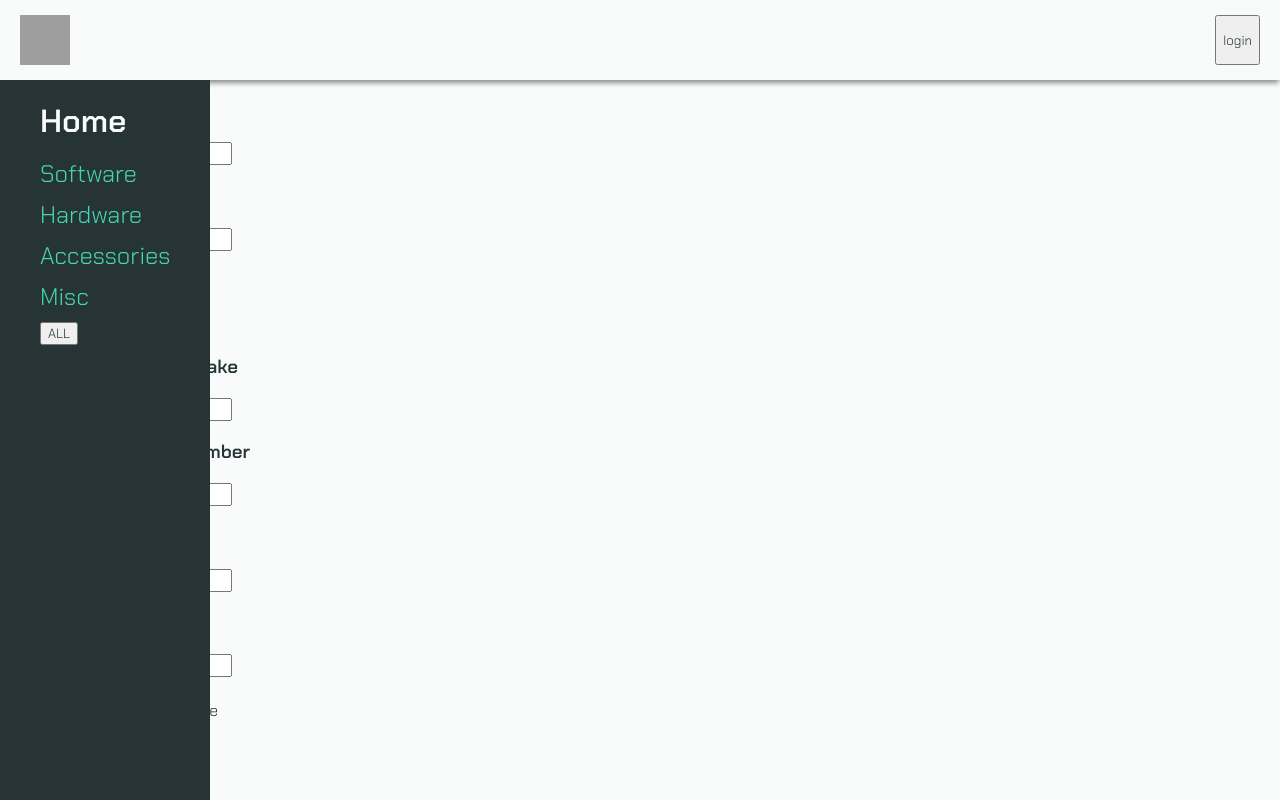
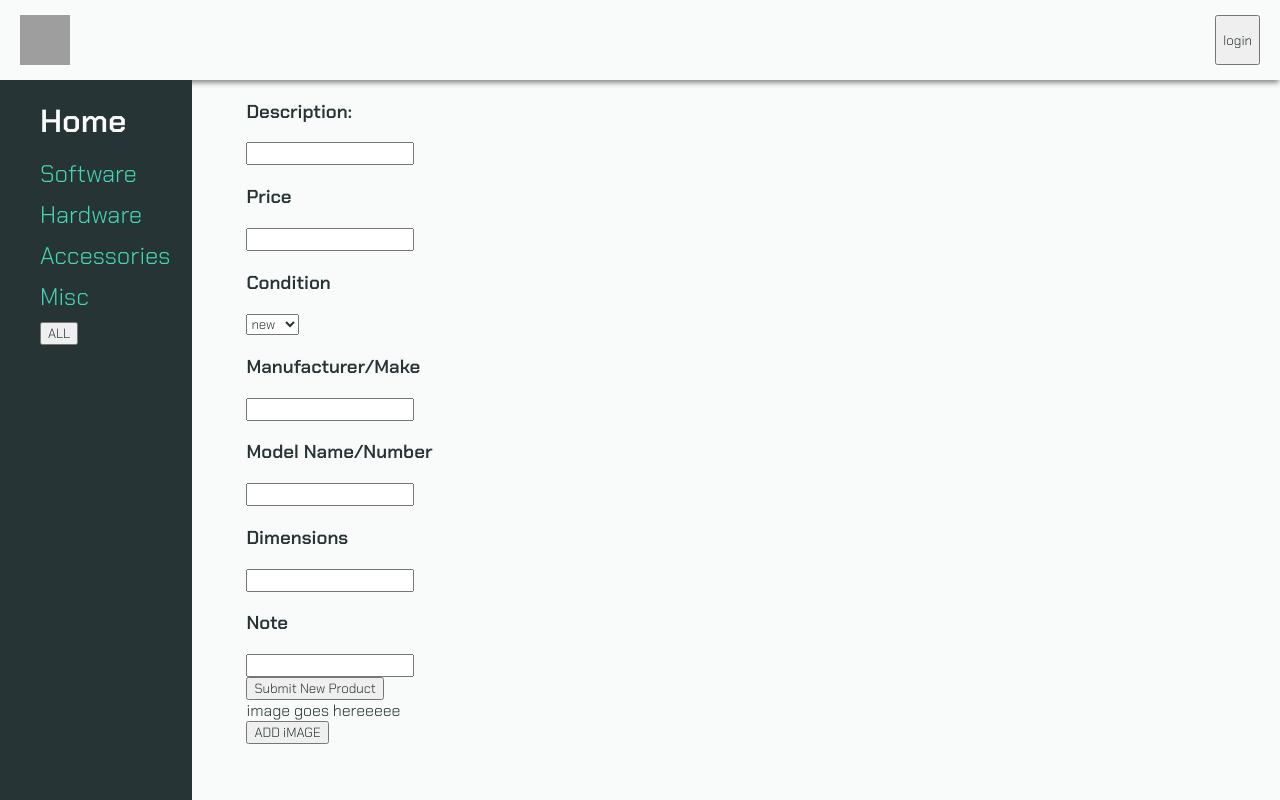
Before and after one commit to ArthurL808/consume-more-stuff, a React (Create React App) app: page /new in a window 1280 px wide. Built offline with nearby package versions, Linux system fonts and the light colour scheme; grey boxes are pictures that could not be loaded.

Commit message:
updates scss variables

```diff
--- a/src/Components/MainBody/MainBody.module.scss
+++ b/src/Components/MainBody/MainBody.module.scss
@@ -3,4 +3,5 @@
 .main_body {
   margin-top: 10vh;
   width: 100%;
+  margin-left: 15vw;
 }
--- a/src/Components/Sidebar/Sidebar.module.scss
+++ b/src/Components/Sidebar/Sidebar.module.scss
@@ -1,7 +1,7 @@
 @import "../../index.scss";
 
 .sidebar {
-  width: fit-content;
+  width: 15vw;
   background: $black;
   height: 90vh;
   position: fixed;
--- a/src/index.scss
+++ b/src/index.scss
@@ -1,12 +1,16 @@
 @import url("https://fonts.googleapis.com/css?family=Chakra+Petch:300,600|Press+Start+2P&display=swap");
 
 // Variables
+// Fonts
 $body-font: "Chakra Petch", sans-serif;
 $header-font: "Press Start 2P", cursive;
+// Colors
 $white: #f8fbf9;
 $teal: #45d6b3;
 $black: #273436;
 $pink: #f75162;
+// Breakpoint
+$breakpoint-small: "768px";
 
 html {
   box-sizing: border-box;
```
